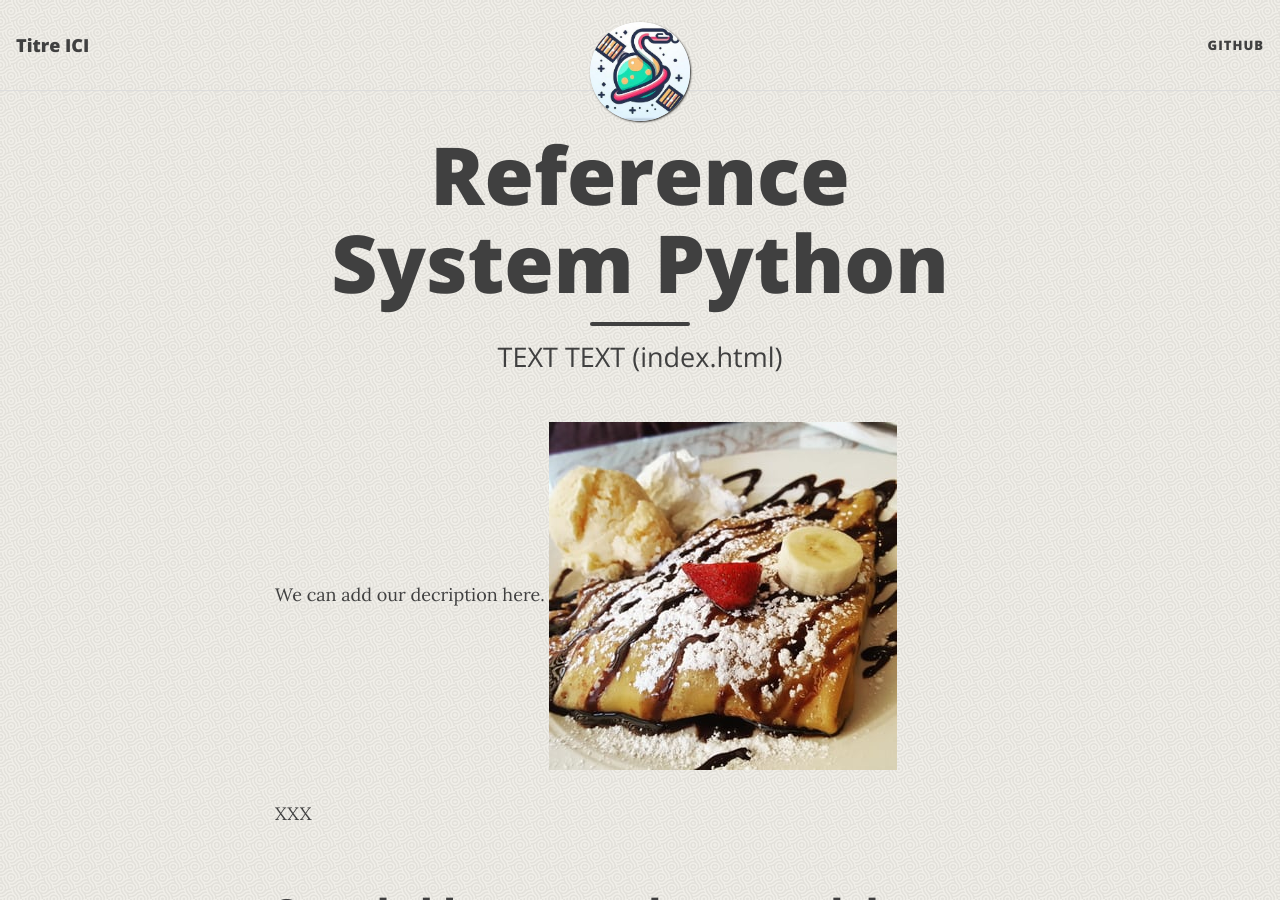
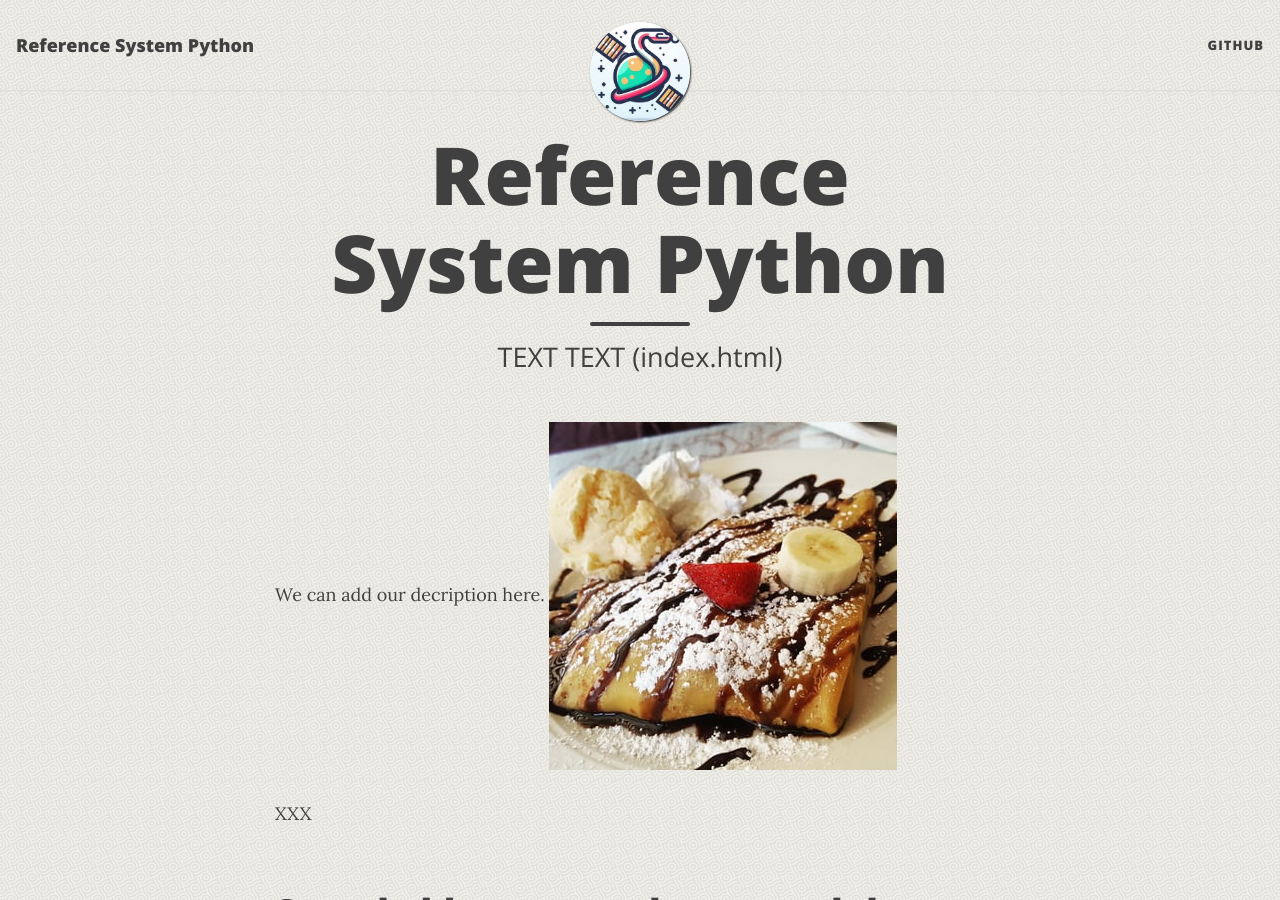
Before and after one commit to RS-PYTHON/RS-PYTHON.github.io, a Jekyll site: the page built from index.md, in a window 1280 px wide and 900 px high. Built offline with Jekyll 4.4.1, drawn with Linux system fonts in a browser that asks for light colours; nearby versions of some CDN libraries.

Commit message:
Update _config.yml

```diff
--- a/_config.yml
+++ b/_config.yml
@@ -10,7 +10,7 @@
 ############################
 
 # Name of website
-title: Titre ICI
+title: Reference System Python
 
 # Your name to show in the footer
 author: Airbus & CS Goup
```
